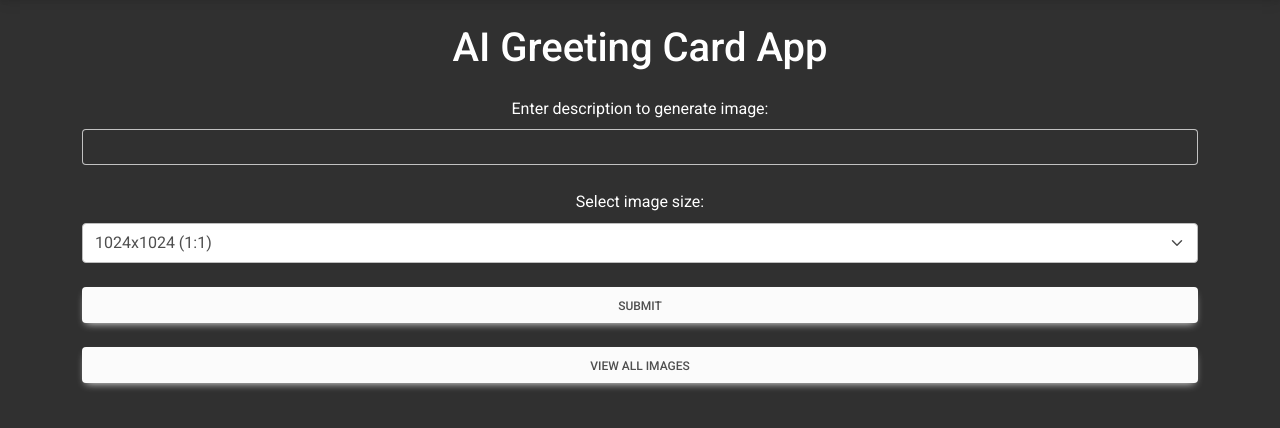
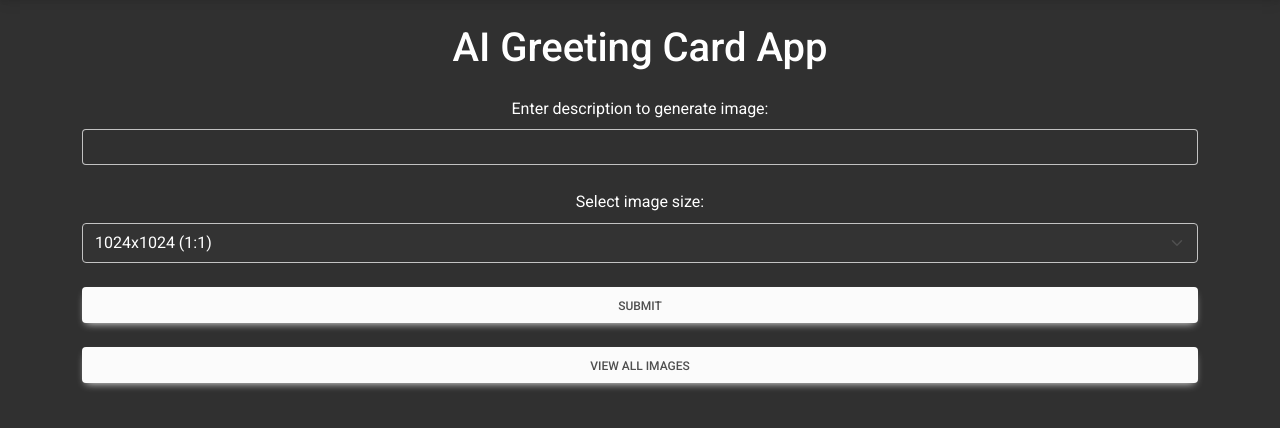
Before and after one commit to DrCBeatz/ai_greeting_cards, a Django app: page / in a window 1280 px wide. Shown: the part 59-487 px from the top of the page. Run offline with Django 4.2, Linux system fonts and the light colour scheme; the visitor is signed in with stand-in values (Sample User, id 1); parts of the project's set-up code (start-up, migrations or seed data) failed here and were passed over.

Commit message:
change styles on size select to dark mode look

```diff
--- a/templates/home.html
+++ b/templates/home.html
@@ -28,7 +28,7 @@
     <label class="form-label form-light" for="size" style="color: #fff"
       >Select image size:</label
     >
-    <select class="form-select mb-4" data-mdb-select-init name="size" id="size">
+    <select class="form-select mb-4" data-mdb-select-init name="size" id="size" style="color: #fff; background-color: #333; border-color: #C3C3C3;">
       <option value="1024x1024">1024x1024 (1:1)</option>
       <option value="1024x1792">1024x1792 (4:7)</option>
       <option value="1792x1024">1792x1024 (7:4)</option>
```
